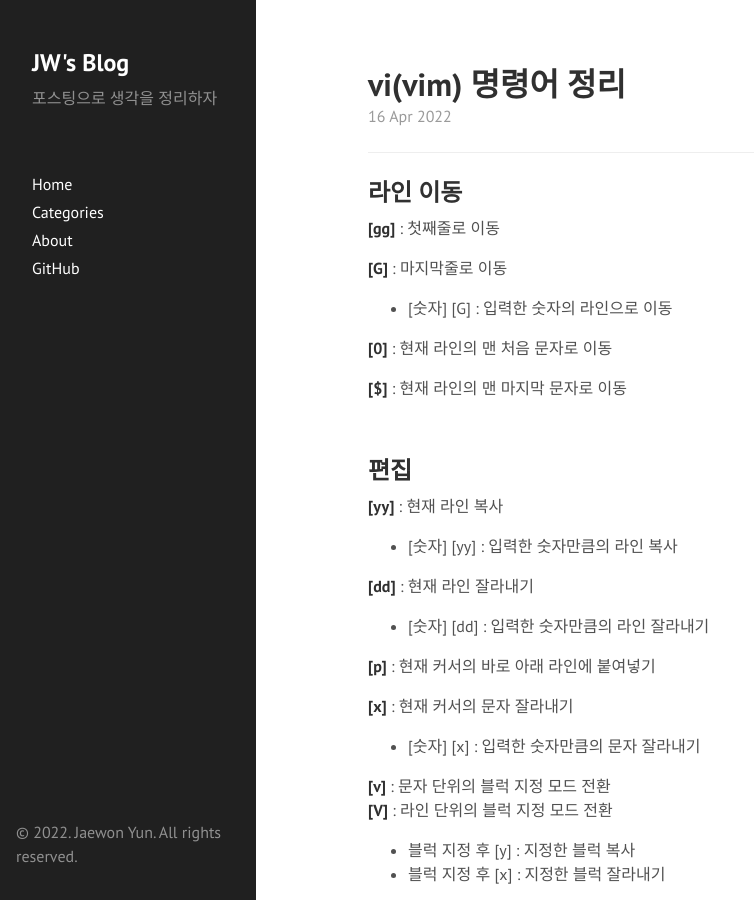
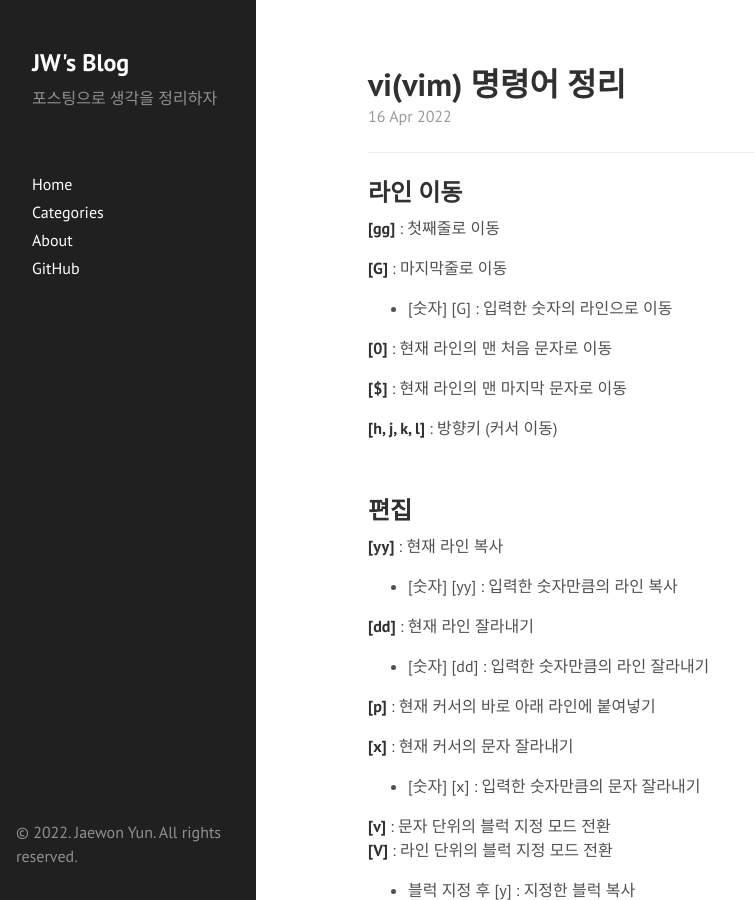
Before and after one commit to woin2ee/woin2ee.github.io, a Jekyll site: the page built from _posts/2022./2022-04-16-vi-shortcut.md, in a window 1280 px wide and 900 px high. Shown: the whole window, without its empty margins (0-754 px from the left). Built offline with Jekyll 4.4.1, drawn with Linux system fonts in a browser that asks for light colours.

Commit message:
Update post

```diff
--- a/_posts/2022./2022-04-16-vi-shortcut.md
+++ b/_posts/2022./2022-04-16-vi-shortcut.md
@@ -18,6 +18,8 @@ categories: Posts
 **[0]** : 현재 라인의 맨 처음 문자로 이동
 
 **[$]** : 현재 라인의 맨 마지막 문자로 이동
+
+**[h, j, k, l]** : 방향키 (커서 이동)
 
 &nbsp;
 
```
